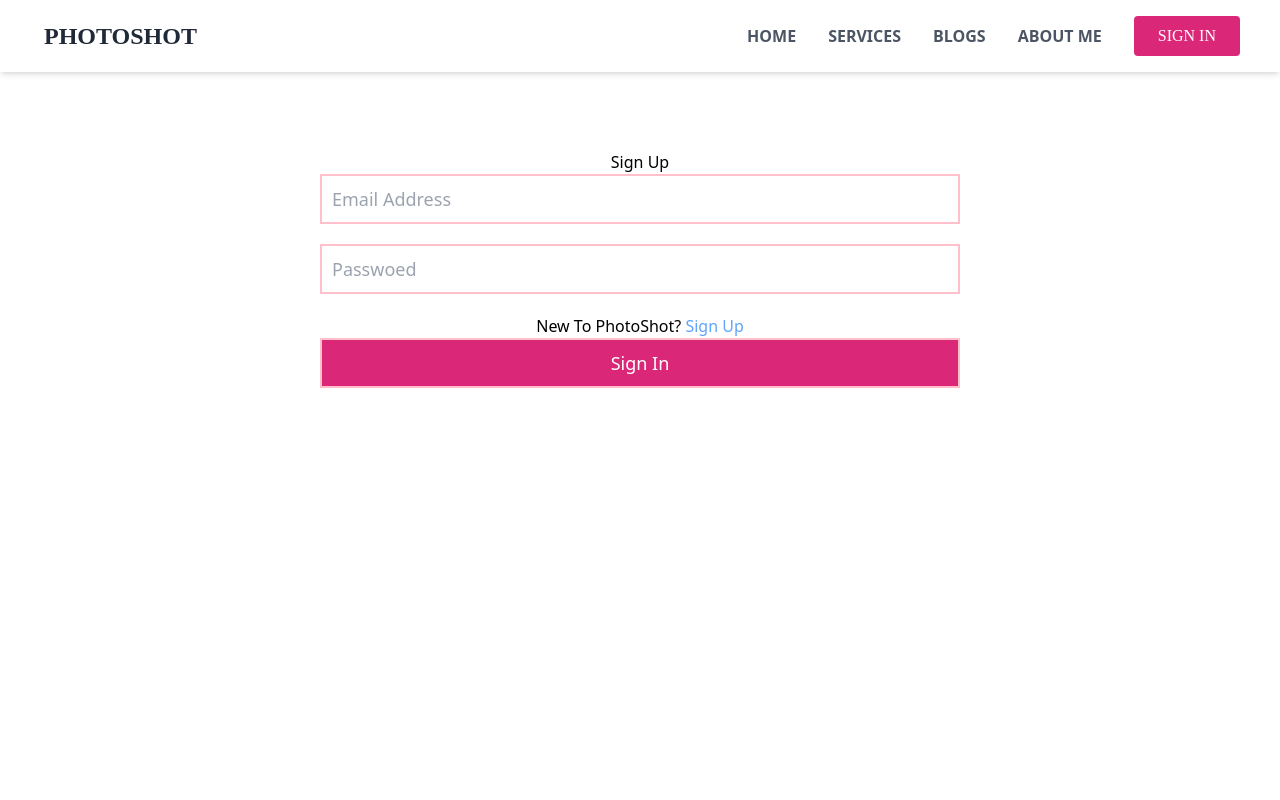
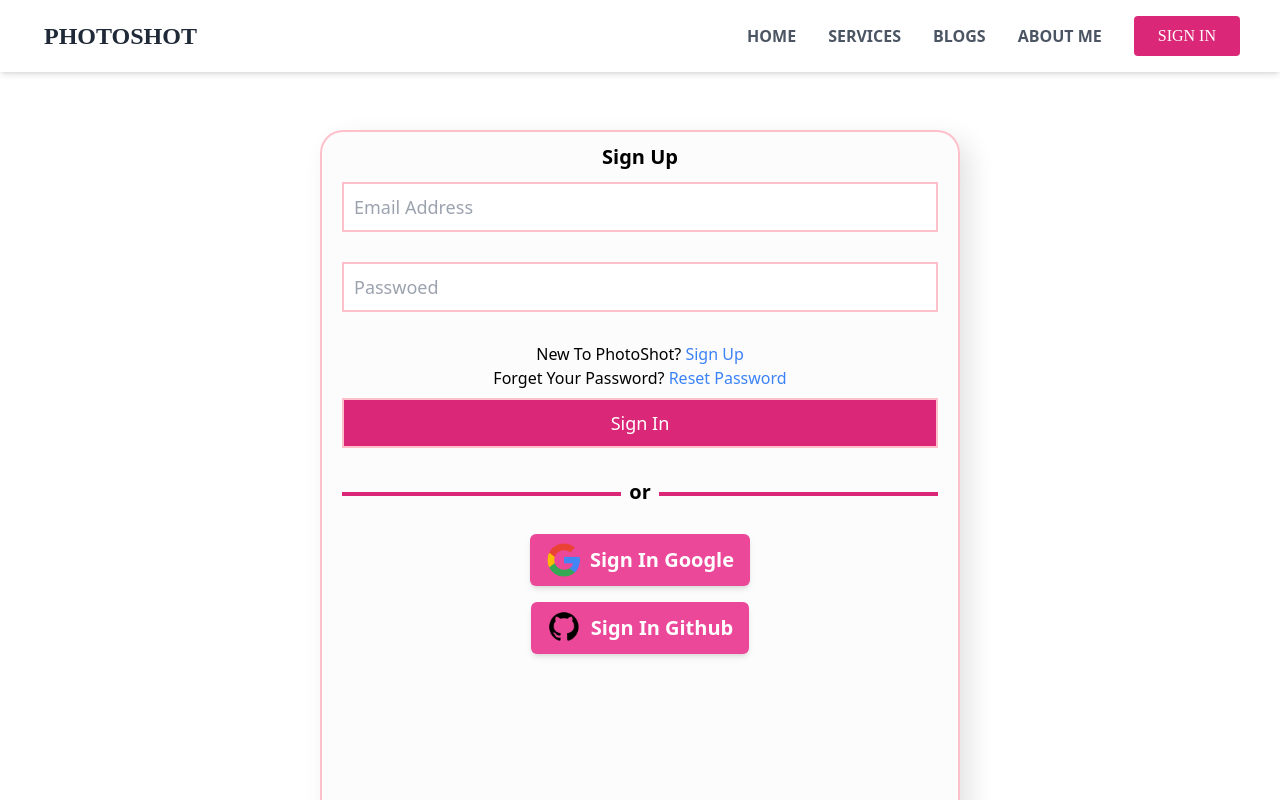
Before and after one commit to saifulislamhridoy/independent-photographer, a React (Create React App) app: page /signin in a window 1280 px wide. Shown: the top 800 px of the page. Built offline with nearby package versions, Linux system fonts and the light colour scheme.

Commit message:
added social button

```diff
--- a/src/components/Login/SignIn/SignIn.css
+++ b/src/components/Login/SignIn/SignIn.css
@@ -1,8 +1,15 @@
 .signin-form{
     width: 50%;
     margin: 0 auto;
-    margin-top: 150px;
+    margin-top: 130px;
+    margin-bottom: 20px;
     height: 100vh;
+    border: 2px solid pink;
+    padding: 10px 20px;
+    border-radius: 23px;
+    background: #fdfcfc;
+    box-shadow:  10px 10px 27px #e4e3e3,
+                 -10px -10px 27px #ffffff;
 }
 .signin-form input:not([type=checkbox]){
     display: block;
@@ -10,10 +17,13 @@
     height: 50px;
     padding: 10px;
     font-size: 18px;
-    margin-bottom: 20px;
+    margin-bottom: 30px;
     border: 2px solid pink;
 }
 .signin-title{
     text-align: center;
+    margin-bottom: 10px;
+    font-size: 20px;
+    font-weight: 700;
 
 }
--- a/src/components/Login/SignIn/SignIn.js
+++ b/src/components/Login/SignIn/SignIn.js
@@ -11,9 +11,10 @@ const SignIn = () => {
             <form>
                 <input type="email" name="email" id="" placeholder='Email Address' required/>
                 <input type="password" name="password" id="" placeholder='Passwoed' required/>
-                <p>New To PhotoShot? <Link to='/signUp'  className='text-blue-400 text-decoration-none'>Sign Up</Link></p>
+                <p>New To PhotoShot? <Link to='/signUp'  className='text-blue-500 text-decoration-none'>Sign Up</Link></p>
+                <p>Forget Your Password? <Link to=''  className='text-blue-500 text-decoration-none'>Reset Password</Link></p>
 
-                <input className='bg-pink-600 text-white' type="submit" value="Sign In" />
+                <input className='bg-pink-600 text-white mt-2' type="submit" value="Sign In" />
             </form>
             <SocialLogin></SocialLogin>
         </div>
--- a/src/components/Login/SignUp/SignUp.css
+++ b/src/components/Login/SignUp/SignUp.css
@@ -1,7 +1,8 @@
 .signup-form{
     width: 50%;
     margin: 0 auto;
-    margin-top: 150px;
+    margin-top: 130px;
+    margin-bottom: 20px;
     height: 100vh;
     border: 2px solid pink;
     padding: 10px 20px;
--- a/src/components/SocialLogin/SocialLogin.js
+++ b/src/components/SocialLogin/SocialLogin.js
@@ -1,9 +1,26 @@
 import React from 'react';
+import google from '../../social/google.png'
+import github from '../../social/github.png'
 
 const SocialLogin = () => {
     return (
         <div>
+            <div className='flex items-center'>
+                <div className='h-1 w-1/2 bg-pink-600'></div>
+                <p className='text-xl px-2 mb-1 font-bold'>or</p>
+                <div className='h-1 w-1/2 bg-pink-600'></div>
+            </div>
 
+                <button className='bg-pink-500 px-4 py-2 mb-4 mt-6 rounded-md shadow-md flex justify-between items-center mx-auto'>
+                    <img className='w-9 mr-2' src={google} alt="" />
+                    <span className='text-white font-bold text-xl'>Sign In Google</span>
+                </button>
+            <div>
+                <button className='bg-pink-500 px-4 py-2 rounded-md shadow-md flex justify-between items-center mx-auto'>
+                    <img className='w-9 mr-2' src={github} alt="" />
+                    <span className='text-white font-bold text-xl'>Sign In Github</span>
+                </button>
+            </div>
         </div>
     );
 };
```
Also changed, not shown: src/social/github.png (added), src/social/google.png (added).
